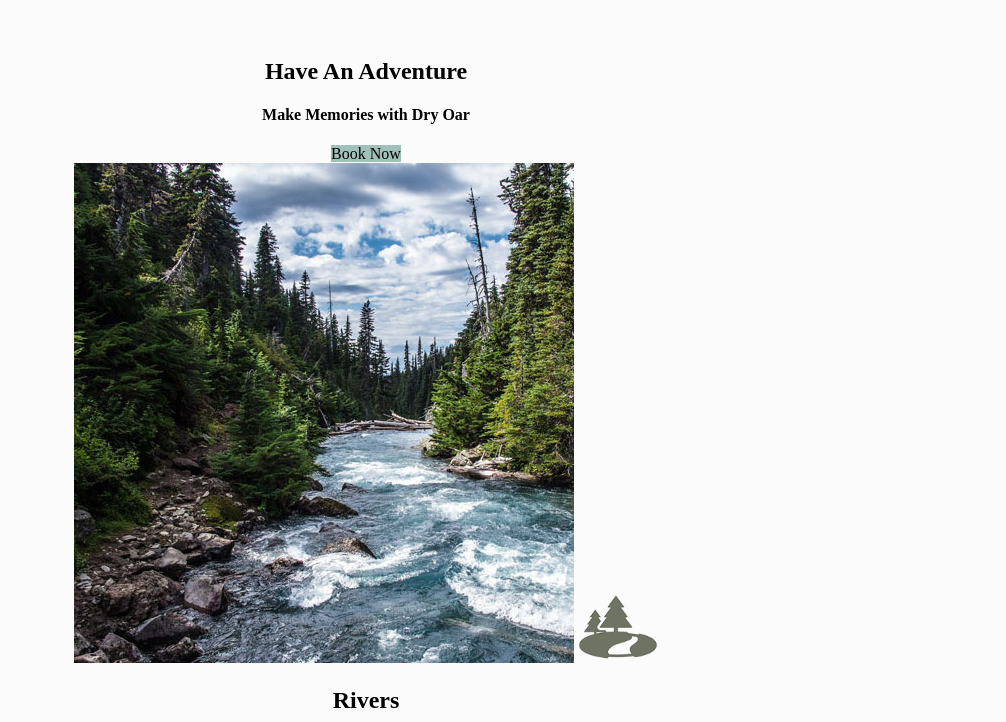
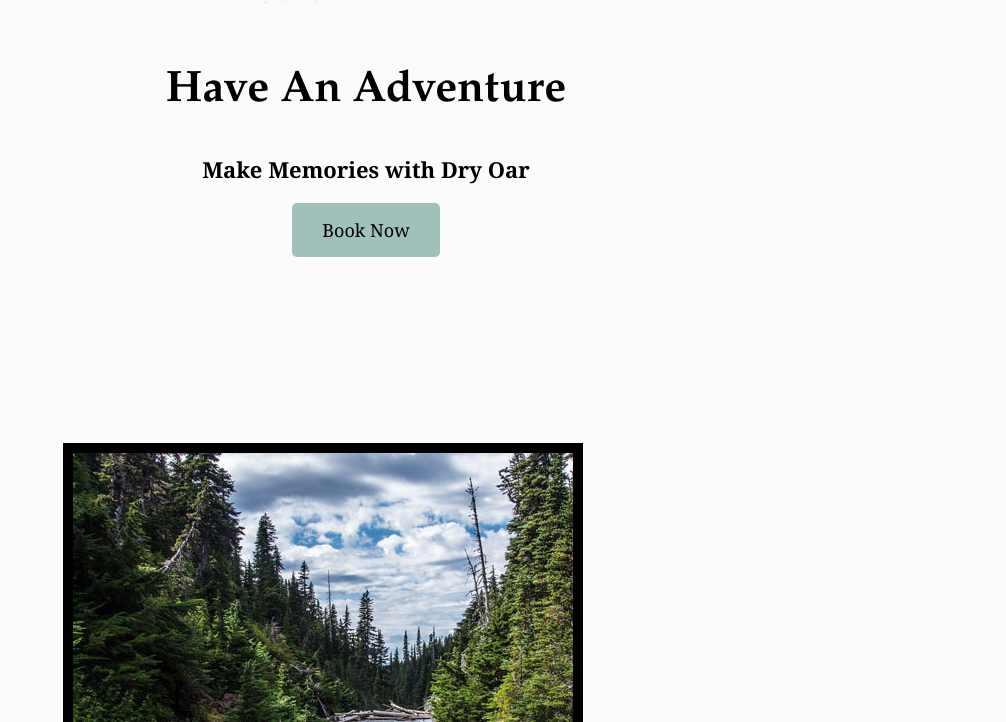
Before and after one commit to chart731/wdd130, a plain HTML site: page wwr/index.html in a window 1280 px wide. Shown: the part 918-1640 px from the top of the page, without its empty margins (274-1280 px from the left). Drawn offline with Linux system fonts and the light colour scheme.

Commit message:
Added css to the siteplan

```diff
--- a/wwr/styles/site-plan-rafting.css
+++ b/wwr/styles/site-plan-rafting.css
@@ -11,8 +11,8 @@ Fonts are separated by a & */
   --accent2-color: #F4E8C1;
 
   /* change the values below to your chosen font(s) */
-  --heading-font: "Century Gothic";
-  --paragraph-font: Lato, "Century Schoolbook", sans-serif;
+  --heading-font: "Garamond";
+  --paragraph-font: Lato, "Georgia", sans-serif;
 
   /* these colors below should be chosen from among your palette colors above */
   --headline-color-on-white: #396E94;  /* headlines on a white background */
--- a/wwr/styles/style.css
+++ b/wwr/styles/style.css
@@ -1,6 +1,11 @@
 div {
     max-width: 1600px;
   }
+
+.home-title {
+    font-family: 'Garamond', 'Times New Roman', sans-serif;
+    font-size: 2em;
+}
 
 #content {
     margin: 0 auto;
@@ -10,6 +15,7 @@ nav a {
     text-align: center;
     color: black;
     text-decoration: none;
+    padding: 35px;
 }
 
 #hero-msg h1, #hero-msg h4 {
@@ -30,14 +36,24 @@ main section{
 
 body {
     background-color: #fcfbfb;
+    font-size: 22px;
+    font-family: 'Georgia', 'Times New Roman', sans-serif;
+    margin: 0;
+    padding: 0;
+}
+
+h2 {
+    margin: 0;
 }
 
 header {
     background-color: #A4A0BB;
+    font-family: 'Garamond', 'Times New Roman', sans-serif;
 }
 
 .home-title {
     color: black;
+    margin-top: 10px;
 }
 
 h4 {
@@ -53,6 +69,10 @@ nav a:hover {
     background-color: #A0C1B9;
     color: black;
     text-decoration: none;
+    font-size: 18px;
+    padding: 15px 30px;
+    margin-top: 50px;
+    border-radius: 5px;
 }
 
 .book:hover, .join:hover {
@@ -62,10 +82,13 @@ nav a:hover {
 
 .msg h2 {
     color: black;
+    font-family: 'Garamond', 'Times New Roman', sans-serif;
 }
 
 .msg p {
     color: black;
+    font-size: 18px;
+    padding-bottom: 15px;
 }
 
 #background {
@@ -74,11 +97,19 @@ nav a:hover {
 
 .msg {
     background-color: #A0C1B9;
+    line-height: 1.5em;
+    padding: 35px;
 }
 
 footer {
     background-color: #F4E8C1;
     color: black;
+    padding: 25px 50px;
+    margin-top: 200px;
+}
+
+footer .social img {
+    padding-top: 15px;
 }
 
 footer a {
@@ -102,10 +133,27 @@ footer a:hover {
     width: 80px;
 }
 
+#logo_link {
+    padding-top: 5px;
+}
+
 .icon {
     width: 80px;
+    padding-top: 10px;
 }
 
 #hero-img {
     width: 100%;
 }
+
+.rivers-card, .camping-card, .rapids-card {
+    margin: 200px 0;
+}
+
+.card-img {
+    border: 10px solid black;
+}
+
+main section img {
+    box-sizing: border-box;
+}
```
